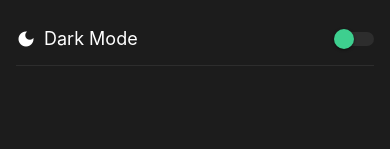
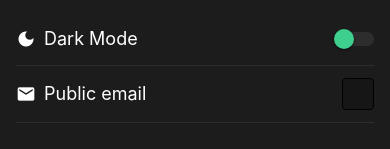
Before and after one commit to erik-ferreira/app-native-cn, a React Native app: screen / in a window 390 px wide. Shown: the part 515-664 px from the top of the page. Built offline with nearby package versions, Linux system fonts and the light colour scheme.

Commit message:
add component checkbox

```diff
--- /dev/null
+++ b/src/components/Checkbox.tsx
@@ -0,0 +1,55 @@
+import { useState } from "react"
+import { MaterialIcons } from "@expo/vector-icons"
+import { Text, TouchableOpacity, View } from "react-native"
+
+import { colors } from "@/styles/colors"
+
+import { cn } from "../lib/utils"
+
+// TODO: make controlled (optional)
+interface CheckboxProps extends React.ComponentPropsWithoutRef<typeof View> {
+  label?: string
+  labelClasses?: string
+  checkboxClasses?: string
+}
+function Checkbox({
+  label,
+  labelClasses,
+  checkboxClasses,
+  className,
+  ...props
+}: CheckboxProps) {
+  const [isChecked, setChecked] = useState(false)
+
+  const toggleCheckbox = () => {
+    setChecked((prev) => !prev)
+  }
+
+  return (
+    <View
+      className={cn("flex flex-row items-center gap-2", className)}
+      {...props}
+    >
+      <TouchableOpacity onPress={toggleCheckbox}>
+        <View
+          className={cn(
+            "w-8 h-8 border rounded bg-gray-800 flex justify-center items-center",
+            {
+              "bg-green-500": isChecked,
+            },
+            checkboxClasses
+          )}
+        >
+          {isChecked && (
+            <MaterialIcons name="check" size={20} color={colors.gray[800]} />
+          )}
+        </View>
+      </TouchableOpacity>
+      {label && (
+        <Text className={cn("text-primary", labelClasses)}>{label}</Text>
+      )}
+    </View>
+  )
+}
+
+export { Checkbox }
--- a/src/components/Preferences.tsx
+++ b/src/components/Preferences.tsx
@@ -4,6 +4,7 @@ import { View } from "react-native"
 import { Title } from "@/components/Title"
 import { Option } from "@/components/Option"
 import { Switch } from "@/components/Switch"
+import { Checkbox } from "@/components/Checkbox"
 
 export function Preferences() {
   const [isDarkMode, setIsDarkMode] = useState(false)
@@ -18,6 +19,13 @@ export function Preferences() {
 
         <Switch value={isDarkMode} onValueChange={setIsDarkMode} />
       </Option>
+
+      <Option>
+        <Option.Icon icon="email" />
+        <Option.Title>Public email</Option.Title>
+
+        <Checkbox />
+      </Option>
     </View>
   )
 }
```
